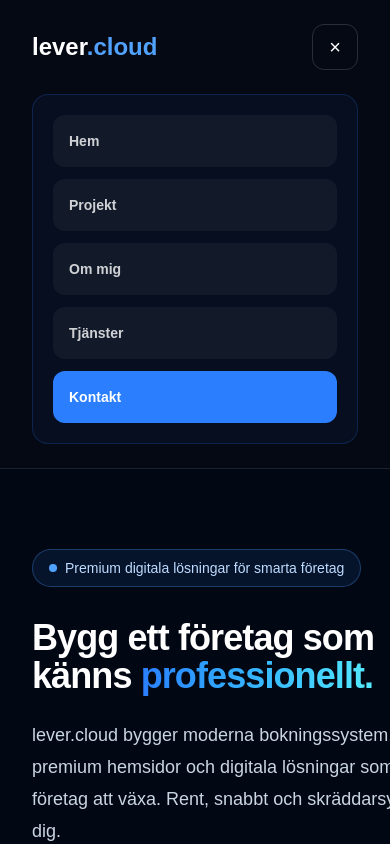
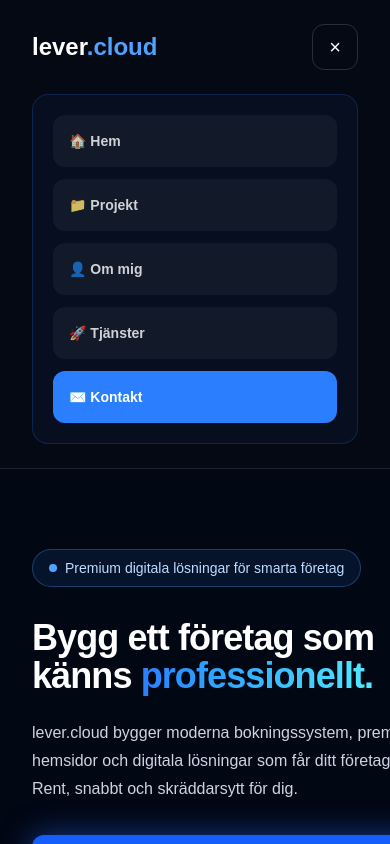
Before and after one commit to 1LeandroLV/lever-cloud, a Next.js app: page / in a window 390 px wide. Both pictures are taken after a click on the button "Öppna meny". Shown: the top 844 px of the page. Built offline with nearby package versions, Linux system fonts and the light colour scheme.

Commit message:
mobile update

```diff
--- a/app/page.tsx
+++ b/app/page.tsx
@@ -74,11 +74,11 @@ const [menuOpen, setMenuOpen] = useState(false);
     </div>
 {menuOpen && (
   <div className="mt-6 grid gap-3 rounded-2xl border border-blue-500/20 bg-blue-500/5 p-5 text-sm font-semibold text-white/80 md:hidden">
-    <a href="/" className="rounded-xl bg-white/5 p-4">Hem</a>
-    <a href="/projects" className="rounded-xl bg-white/5 p-4">Projekt</a>
-    <a href="/about" className="rounded-xl bg-white/5 p-4">Om mig</a>
-    <a href="/services" className="rounded-xl bg-white/5 p-4">Tjänster</a>
-    <a href="/contact" className="rounded-xl bg-blue-500 p-4 text-white">Kontakt</a>
+   <a href="/" className="rounded-xl bg-white/5 p-4">🏠 Hem</a>
+<a href="/projects" className="rounded-xl bg-white/5 p-4">📁 Projekt</a>
+<a href="/about" className="rounded-xl bg-white/5 p-4">👤 Om mig</a>
+<a href="/services" className="rounded-xl bg-white/5 p-4">🚀 Tjänster</a>
+<a href="/contact" className="rounded-xl bg-blue-500 p-4 text-white">✉️ Kontakt</a>
   </div>
 )}
    </div>
@@ -98,13 +98,13 @@ const [menuOpen, setMenuOpen] = useState(false);
               </span>
             </h1>
 
-            <p className="mt-6 max-w-xl text-lg leading-8 text-slate-300">
+            <p className="mt-6 max-w-full break-words text-base leading-7 text-slate-300 sm:max-w-xl sm:text-lg sm:leading-8">
               lever.cloud bygger moderna bokningssystem, premium hemsidor och
               digitala lösningar som får ditt företag att växa. Rent, snabbt och
               skräddarsytt för dig.
             </p>
 
-            <div className="mt-8 flex gap-4">
+            <div className="mt-8 flex flex-col gap-4 sm:flex-row">
               <a
                 href="/projects"
                 className="rounded-xl bg-blue-600 px-7 py-4 text-sm font-bold shadow-[0_0_30px_rgba(37,99,235,0.55)] hover:bg-blue-500"
```
